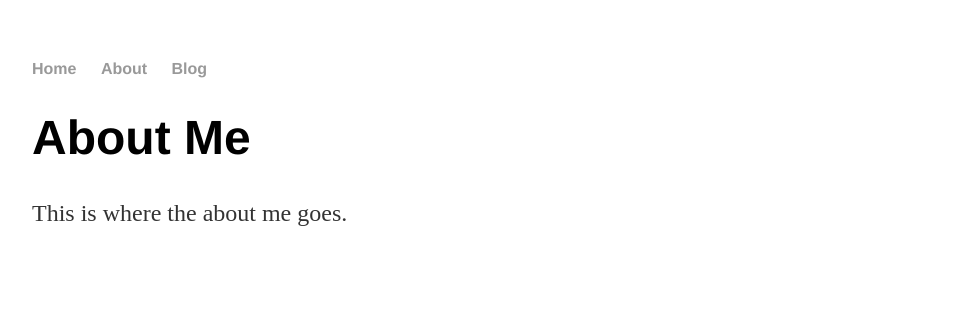
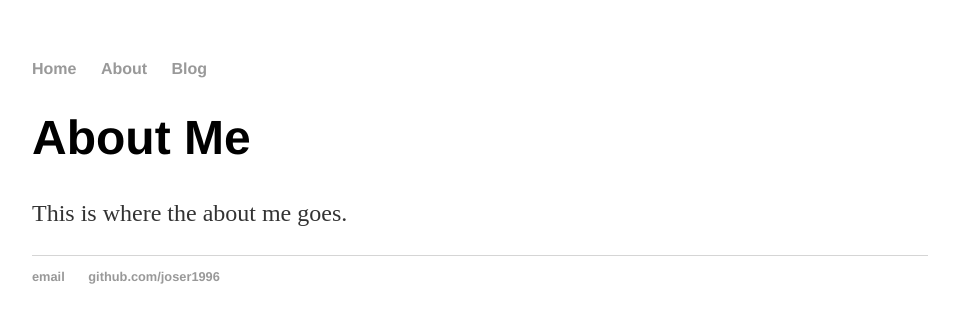
Before and after one commit to joser1996/joser1996.github.io, a Jekyll site: the page about.html, which Jekyll copies as it is, in a window 1280 px wide. Shown: the top 323 px of the page, without its empty margins (160-1119 px from the left). Built offline with Jekyll 4.4.1, drawn with Linux system fonts in a browser that asks for light colours.

Commit message:
added footer

```diff
--- a/about.html
+++ b/about.html
@@ -22,5 +22,12 @@
     <p>
         This is where the about me goes.
     </p>
+
+    <footer>
+		<ul>
+			<li> <a href="">email</a> </li>
+			<li> <a href="https://github.com/joser1996">github.com/joser1996</a> </li>
+		</ul>
+	</footer>
 </body>
 </html>
```
